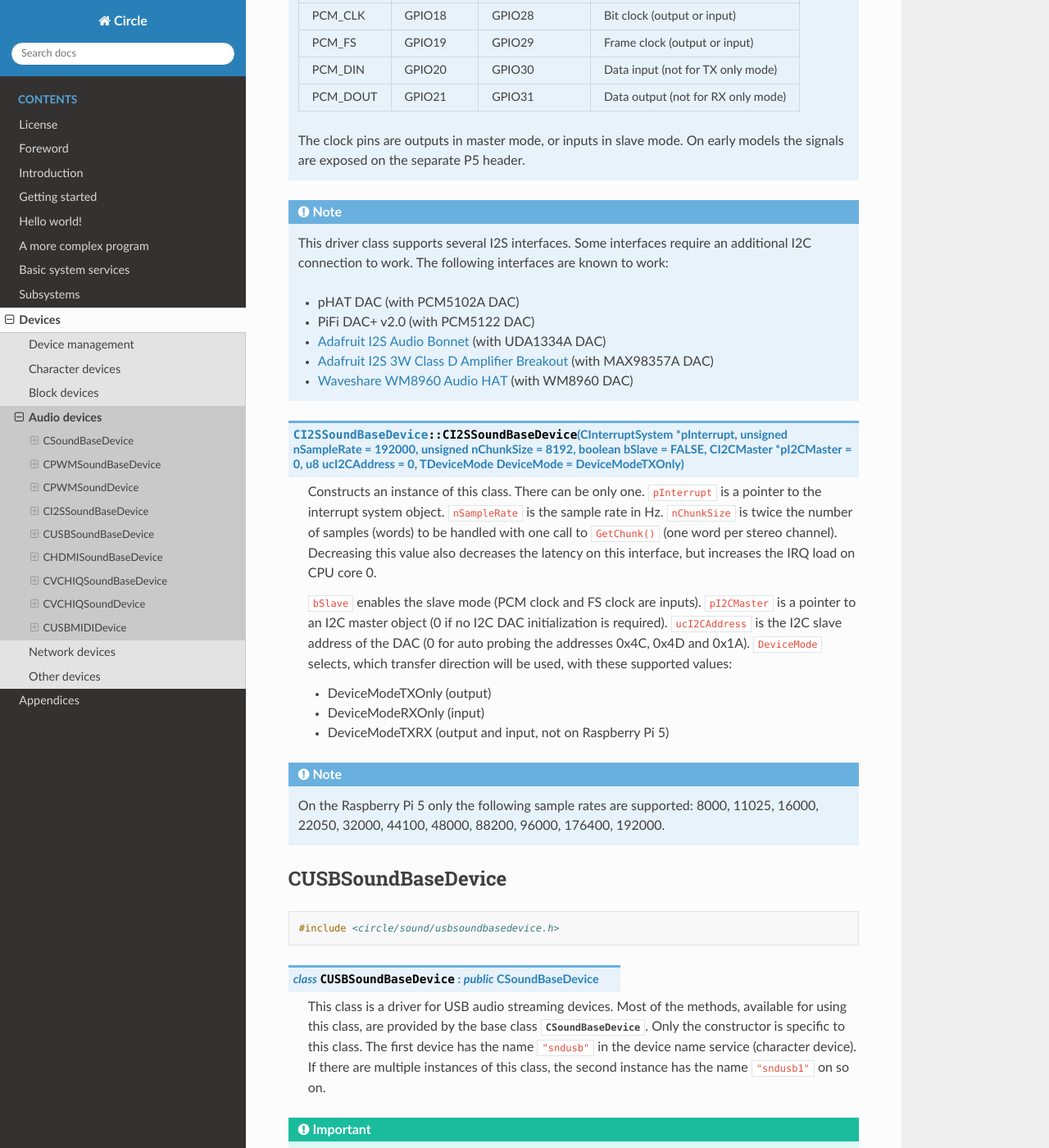
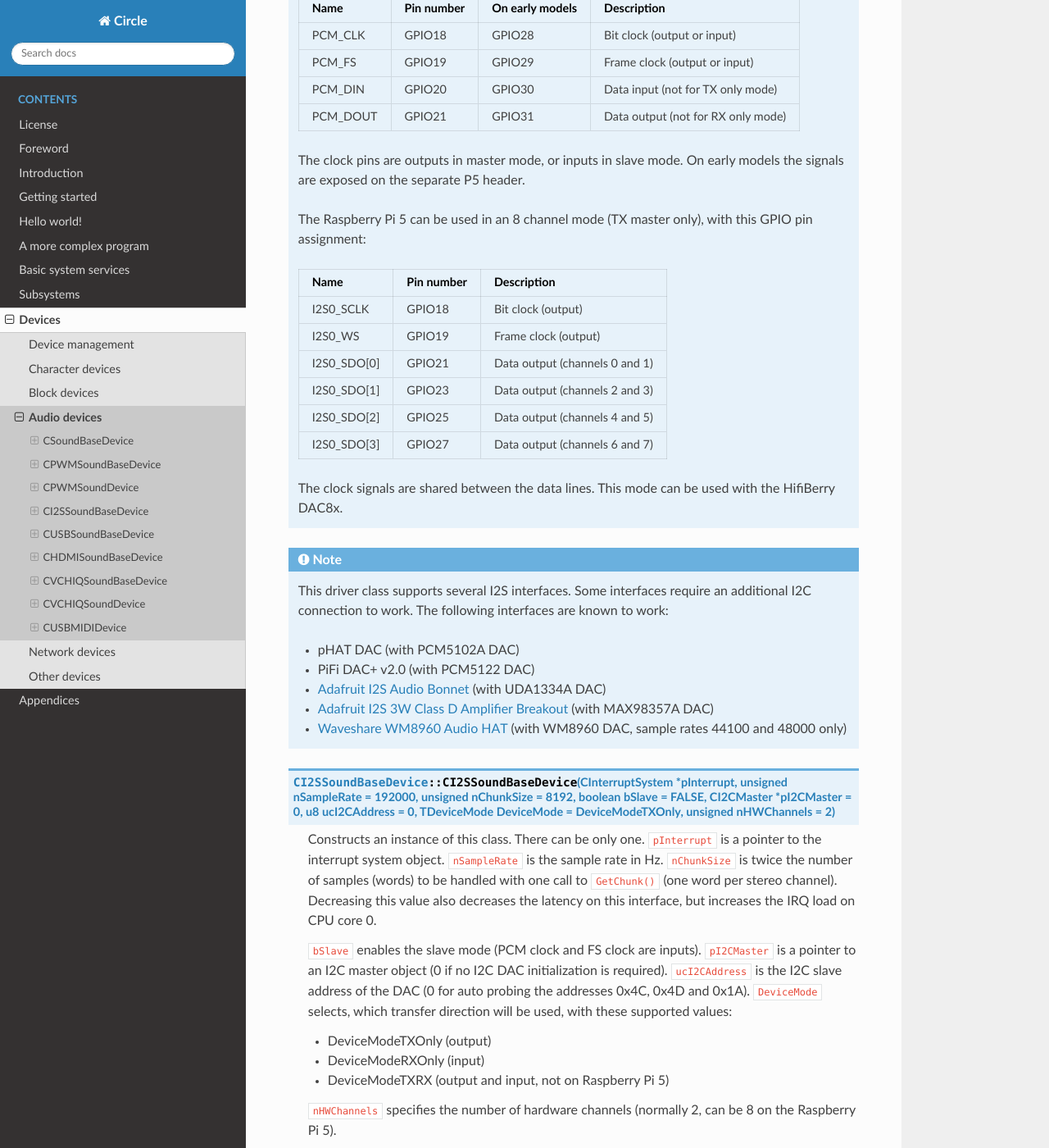
Before and after one commit to rsta2/circle-docs, a Sphinx documentation site: the page built from docs/devices/audio-devices.rst, in a window 1280 px wide and 1400 px high, scrolled down 10738 px. Shown: the whole window at 82% size. Built offline with Sphinx 7.4.7 and the Read the Docs theme 2.0.0, drawn with Linux system fonts in a browser that asks for light colours; some of the changed text lies outside the part shown.

Commit message:
devices/audio-devices: Add 8 channels TX mode for RPi 5
Add ControlALC for sound controller.

```diff
--- a/docs/devices/audio-devices.rst
+++ b/docs/devices/audio-devices.rst
@@ -276,6 +276,7 @@ A sound device can optionally provide a sound controller, which offers the follo
 
 	* ControlMute (mute value is 0 (disable) or 1 (enable))
 	* ControlVolume (volume value in dB)
+	* ControlALC (Automatic Level Control, 0 (disable) or 1 (enable))
 
 .. cpp:enum:: CSoundController::TChannel
 
@@ -373,6 +374,21 @@ CI2SSoundBaseDevice
 
 	The clock pins are outputs in master mode, or inputs in slave mode. On early models the signals are exposed on the separate P5 header.
 
+	The Raspberry Pi 5 can be used in an 8 channel mode (TX master only), with this GPIO pin assignment:
+
+	==============	==============	==================================
+	Name		Pin number	Description
+	==============	==============	==================================
+	I2S0_SCLK	GPIO18		Bit clock (output)
+	I2S0_WS		GPIO19		Frame clock (output)
+	I2S0_SDO[0]	GPIO21		Data output (channels 0 and 1)
+	I2S0_SDO[1]	GPIO23		Data output (channels 2 and 3)
+	I2S0_SDO[2]	GPIO25		Data output (channels 4 and 5)
+	I2S0_SDO[3]	GPIO27		Data output (channels 6 and 7)
+	==============	==============	==================================
+
+	The clock signals are shared between the data lines. This mode can be used with the HifiBerry DAC8x.
+
 .. note::
 
 	This driver class supports several I2S interfaces. Some interfaces require an additional I2C connection to work. The following interfaces are known to work:
@@ -381,9 +397,9 @@ CI2SSoundBaseDevice
 	* PiFi DAC+ v2.0 (with PCM5122 DAC)
 	* `Adafruit I2S Audio Bonnet <https://www.adafruit.com/product/4037>`_ (with UDA1334A DAC)
 	* `Adafruit I2S 3W Class D Amplifier Breakout <https://www.adafruit.com/product/3006>`_ (with MAX98357A DAC)
-	* `Waveshare WM8960 Audio HAT <https://www.waveshare.com/wm8960-audio-hat.htm>`_ (with WM8960 DAC)
+	* `Waveshare WM8960 Audio HAT <https://www.waveshare.com/wm8960-audio-hat.htm>`_ (with WM8960 DAC, sample rates 44100 and 48000 only)
 
-.. cpp:function:: CI2SSoundBaseDevice::CI2SSoundBaseDevice (CInterruptSystem *pInterrupt, unsigned nSampleRate = 192000, unsigned nChunkSize = 8192, boolean bSlave = FALSE, CI2CMaster *pI2CMaster = 0, u8 ucI2CAddress = 0, TDeviceMode DeviceMode  = DeviceModeTXOnly)
+.. cpp:function:: CI2SSoundBaseDevice::CI2SSoundBaseDevice (CInterruptSystem *pInterrupt, unsigned nSampleRate = 192000, unsigned nChunkSize = 8192, boolean bSlave = FALSE, CI2CMaster *pI2CMaster = 0, u8 ucI2CAddress = 0, TDeviceMode DeviceMode  = DeviceModeTXOnly, unsigned nHWChannels = 2)
 
 	Constructs an instance of this class. There can be only one. ``pInterrupt`` is  a pointer to the interrupt system object. ``nSampleRate`` is the sample rate in Hz. ``nChunkSize`` is twice the number of samples (words) to be handled with one call to ``GetChunk()`` (one word per stereo channel). Decreasing this value also decreases the latency on this interface, but increases the IRQ load on CPU core 0.
 
@@ -392,6 +408,8 @@ CI2SSoundBaseDevice
 	* DeviceModeTXOnly (output)
 	* DeviceModeRXOnly (input)
 	* DeviceModeTXRX (output and input, not on Raspberry Pi 5)
+
+	``nHWChannels`` specifies the number of hardware channels (normally 2, can be 8 on the Raspberry Pi 5).
 
 .. note::
 
```
